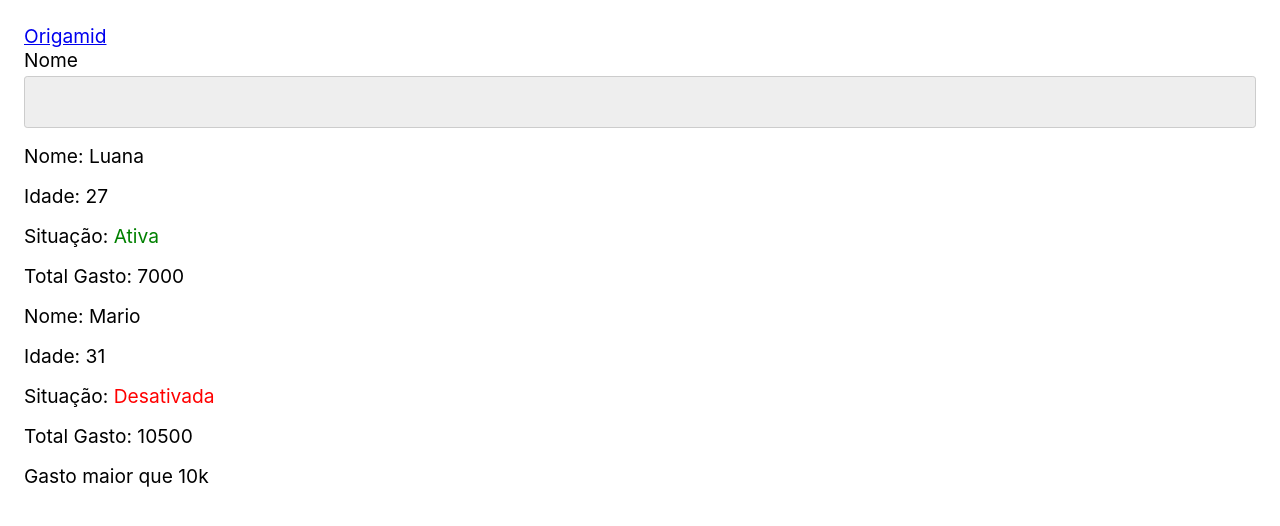
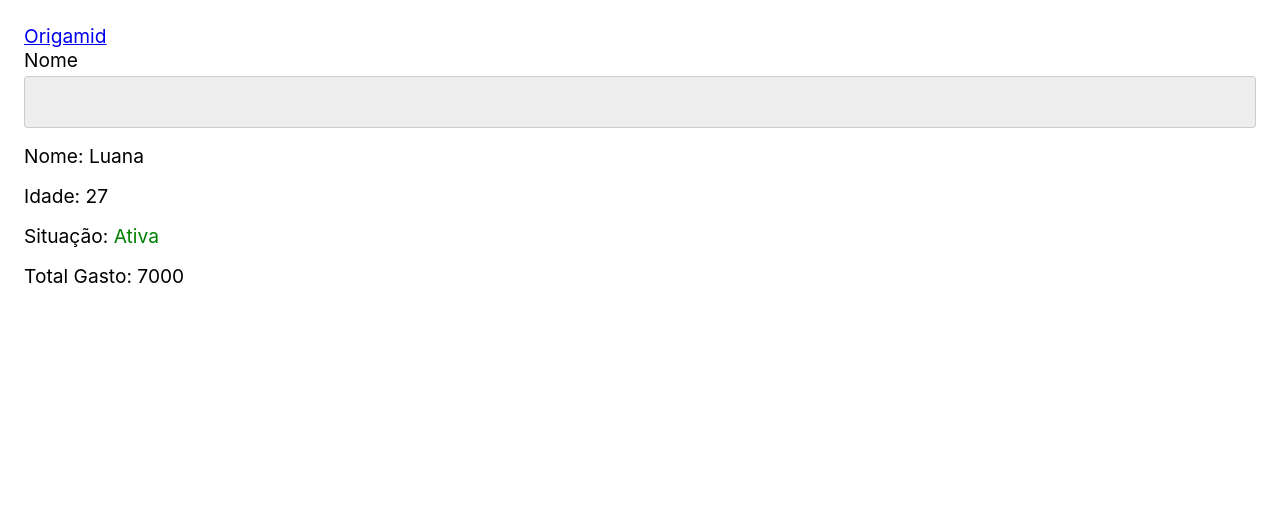
Before and after one commit to marcopla/dogs, a React (Create React App) app in the folder react-app/: page / in a window 1280 px wide. Shown: the top 526 px of the page. Built offline with nearby package versions, Linux system fonts and the light colour scheme.

Commit message:
exercice fixed

```diff
--- a/react-app/src/Exercice.js
+++ b/react-app/src/Exercice.js
@@ -1,6 +1,6 @@
 import React from 'react';
 
-const Exercice = (cliente) => {
+const Exercice = () => {
   const luana = {
     cliente: 'Luana',
     idade: 27,
@@ -22,55 +22,34 @@ const Exercice = (cliente) => {
     ],
     ativa: false,
   };
-  function somaCompras(cliente) {
-    let totalCompra = 0;
-    cliente.compras.forEach((compra) => {
-      totalCompra += +compra.preco.replace('R$ ', '');
-    });
-    return totalCompra;
-  }
 
-  function verificaMais10k(cliente) {
-    if (somaCompras(cliente) >= 1000) {
-      return true;
-    } else {
-      return false;
-    }
-  }
+  const cliente = luana;
+
+  // const totalCompra = (cliente) => {
+  //   let totalCompra = 0;
+  //   cliente.compras.forEach((compra) => {
+  //     totalCompra += +compra.preco.replace('R$ ', '');
+  //   });
+  //   return totalCompra;
+  // };
+  const totalCompra = cliente.compras
+    .map((compra) => Number(compra.preco.replace('R$ ', '')))
+    .reduce((acc, item) => acc + item);
 
   return (
     <>
-      <p>
-        Nome: <span>{luana.cliente}</span>
-      </p>
-      <p>
-        Idade: <span>{luana.idade}</span>
-      </p>
+      <p>Nome: {cliente.cliente}</p>
+      <p>Idade: {cliente.idade}</p>
       <p>
         Situação:{' '}
-        <span style={luana.ativa ? { color: 'green' } : { color: 'red' }}>
-          {luana.ativa ? 'Ativa' : 'Desativada'}
+        <span style={cliente.ativa ? { color: 'green' } : { color: 'red' }}>
+          {cliente.ativa ? 'Ativa' : 'Desativada'}
         </span>
       </p>
       <p>
-        Total Gasto: <span>{somaCompras(luana)}</span>
+        Total Gasto: <span>{totalCompra}</span>
       </p>
-      <p>
-        Nome: <span>{mario.cliente}</span>
-      </p>
-      <p>
-        Idade: <span>{mario.idade}</span>
-      </p>
-      <p>
-        Situação:{' '}
-        <span style={mario.ativa ? { color: 'green' } : { color: 'red' }}>
-          {mario.ativa ? 'Ativa' : 'Desativada'}
-        </span>
-      </p>
-      <p>
-        Total Gasto: <span>{somaCompras(mario)}</span>
-      </p>
-      <p>{verificaMais10k(mario) ? 'Gasto maior que 10k' : ''}</p>
+      {totalCompra >= 10000 && <p>Gasto maior que 10k</p>}
     </>
   );
 };
```
